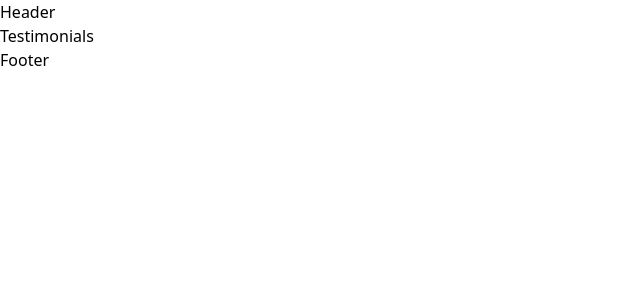
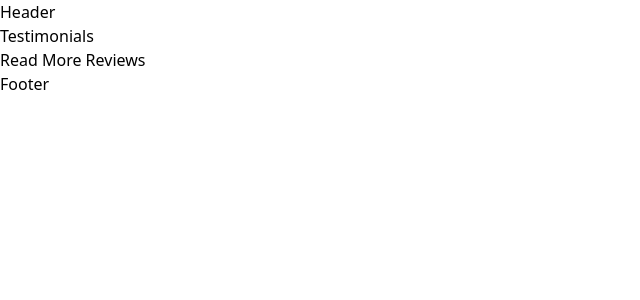
Before and after one commit to fabricioGuac/chachos-pool-site, a React (Vite) app: page /testimonials in a window 1280 px wide. Shown: the top 300 px of the page, without its empty margins (0-640 px from the left). Built offline with nearby package versions, Linux system fonts and the light colour scheme.

Commit message:
delves in the error page

```diff
--- a/index.html
+++ b/index.html
@@ -4,7 +4,7 @@
     <meta charset="UTF-8" />
     <link rel="icon" type="image/svg+xml" href="" />
     <meta name="viewport" content="width=device-width, initial-scale=1.0" />
-    <title>Vite + React</title>
+    <title>Chachos pool</title>
   </head>
   <body>
     <div id="root"></div>
--- a/src/pages/ErrorPage.jsx
+++ b/src/pages/ErrorPage.jsx
@@ -1,8 +1,18 @@
-
 export default function ErrorPage() {
     return (
-        <>
-        <h1>Error page</h1>
-        </>
-    )
+        <div className="bg-slate-950 h-screen flex justify-center items-center text-center">
+            <div className="bg-slate-800 p-8 rounded-lg ">
+                <h1 className="text-4xl text-white font-bold mb-4">404</h1>
+                <p className="text-slate-300 text-lg mb-6">
+                    Oops! The page you're looking for doesn't exist.
+                </p>
+                <a
+                    href="/"
+                    className="bg-blue-500 text-white px-4 py-2 rounded hover:bg-blue-600 transition duration-300"
+                >
+                    Go Back to Home
+                </a>
+            </div>
+        </div>
+    );
 }
--- a/src/pages/Testimonials.jsx
+++ b/src/pages/Testimonials.jsx
@@ -1,8 +1,17 @@
+
 
 export default function Testimonials() {
     return (
         <>
-        <h1>Testimonials</h1>
+            <h1>Testimonials</h1>
+            <a
+                href="https://www.google.com/maps/place/CHACHOS+POOL+LLC/@28.3372691,-81.6707798,17z/data=!4m8!3m7!1s0x88dd7d86d211eee5:0x3bcef57413186cc!8m2!3d28.3372691!4d-81.6682049!9m1!1b1!16s%2Fg%2F11vwxyflbd?entry=ttu&g_ep=EgoyMDI0MTExOS4yIKXMDSoASAFQAw%3D%3D"
+                target="_blank"
+                rel="noopener noreferrer"
+                className="bg-orange-700 text-white py-2 px-4 rounded-lg hover:bg-orange-800"
+            >
+                Read More Reviews
+            </a>
         </>
     )
 }
```
